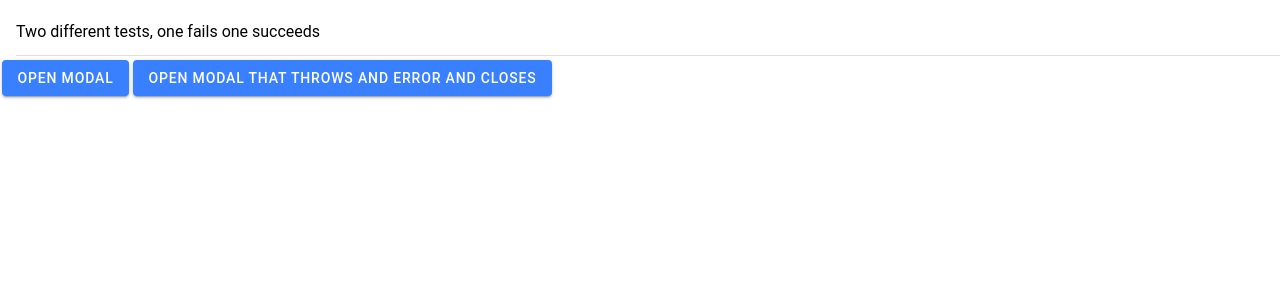
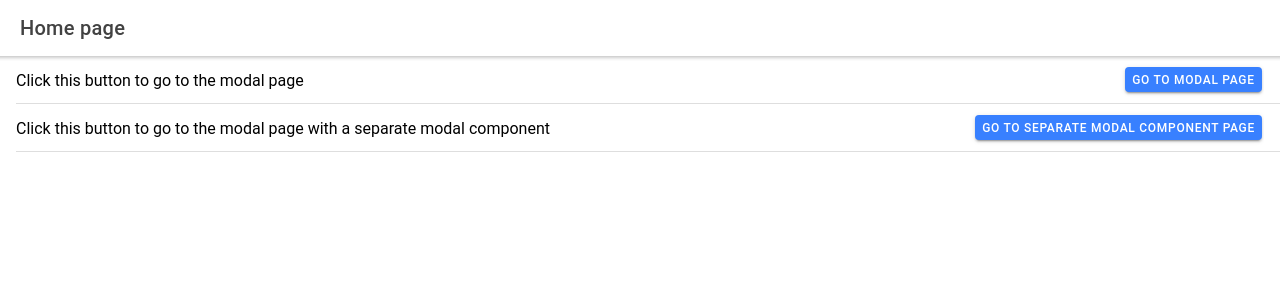
Before and after one commit to ldikmans/ionic-react-modal-bug, a React (Create React App) app: page / in a window 1280 px wide. Shown: the top 300 px of the page. Built offline with nearby package versions, Linux system fonts and the light colour scheme.

Commit message:
Revert "simplified routing"
This reverts commit 3fe76158893de81afa5176d337abc150d958ecc9.

```diff
--- a/src/App.tsx
+++ b/src/App.tsx
@@ -2,7 +2,9 @@ import React from 'react';
 import { Redirect, Route } from 'react-router-dom';
 import { IonApp, IonRouterOutlet } from '@ionic/react';
 import { IonReactRouter } from '@ionic/react-router';
+import Home from './pages/Home';
 import ModalExample from './pages/ModalExample';
+import SeparateModal from './pages/SeparateModal';
 
 /* Core CSS required for Ionic components to work properly */
 import '@ionic/react/css/core.css';
@@ -21,7 +23,8 @@ const App: React.FC = () => (
     <IonReactRouter>
       <IonRouterOutlet>
          <Route path="/modalPage" render={()=><ModalExample/>}  exact={true}/>
-        <Route path="/" render={() => <ModalExample/>} exact={true} />
+        <Route path="/separateModal" render={()=><SeparateModal/>} exact={true}/>
+        <Route path="/" render={() => <Home/>} exact={true} />
       </IonRouterOutlet>
     </IonReactRouter>
   </IonApp>
--- /dev/null
+++ b/src/components/DynamicModal.tsx
@@ -0,0 +1,38 @@
+import { IonButton, IonItem, IonLabel, IonModal } from '@ionic/react';
+import React from 'react';
+import { useHistory } from 'react-router';
+import './ExploreContainer.css';
+import ModalHeader from './ModalHeader';
+
+interface ContainerProps {
+    open: boolean,
+    setShowModal: Function
+ }
+
+const DynamicModal: React.FC<ContainerProps> = ({open, setShowModal}) => {
+
+  const history = useHistory();
+
+  function goToHomePage() {
+    setShowModal(false);
+    history.replace('/', {direction: 'back'});
+  }
+
+  return (
+      <IonModal
+        isOpen={open}
+        swipeToClose = {true}
+        cssClass = 'modal'
+      >
+        <ModalHeader title="This is content from a separate modal" setShowModal={setShowModal}/>
+        <IonItem>
+          <IonLabel>
+            Click this button to go to the home page
+            </IonLabel>
+          <IonButton onClick={() => { goToHomePage() }}>Go to home page</IonButton>
+        </IonItem>
+      </IonModal>
+  );
+};
+
+export default DynamicModal;
--- /dev/null
+++ b/src/components/ExploreContainer.css
@@ -0,0 +1,24 @@
+.container {
+  text-align: center;
+  position: absolute;
+  left: 0;
+  right: 0;
+  top: 50%;
+  transform: translateY(-50%);
+}
+
+.container strong {
+  font-size: 20px;
+  line-height: 26px;
+}
+
+.container p {
+  font-size: 16px;
+  line-height: 22px;
+  color: #8c8c8c;
+  margin: 0;
+}
+
+.container a {
+  text-decoration: none;
+}
--- /dev/null
+++ b/src/components/ExploreContainer.tsx
@@ -0,0 +1,38 @@
+import { IonButton, IonContent, IonItem, IonLabel } from '@ionic/react';
+import React, { Fragment } from 'react';
+import { useHistory } from 'react-router';
+import './ExploreContainer.css';
+
+interface ContainerProps { }
+
+const ExploreContainer: React.FC<ContainerProps> = () => {
+
+  const history = useHistory();
+
+  function goToModalPage() {
+    history.push('/modalPage');
+  }
+
+  function goToSeparateModalPage(){
+    history.push('/separateModal');
+  }
+
+  return (
+      <Fragment>
+        <IonItem routerLink="/modalPage">
+          <IonLabel>
+            Click this button to go to the modal page
+            </IonLabel>
+          <IonButton>Go to modal page</IonButton>
+        </IonItem>
+        <IonItem>
+          <IonLabel>
+            Click this button to go to the modal page with a separate modal component
+            </IonLabel>
+          <IonButton onClick={(event) => { event.preventDefault();goToSeparateModalPage() }}>Go to separate modal component page</IonButton>
+        </IonItem>
+      </Fragment>
+  );
+};
+
+export default ExploreContainer;
--- /dev/null
+++ b/src/pages/Home.css
@@ -0,0 +1,3 @@
+#home-page-visible{
+  display:block !important;
+}
--- /dev/null
+++ b/src/pages/Home.tsx
@@ -0,0 +1,21 @@
+import { IonContent, IonHeader, IonPage, IonTitle, IonToolbar } from '@ionic/react';
+import React from 'react';
+import ExploreContainer from '../components/ExploreContainer';
+import './Home.css';
+
+const Home: React.FC = () => {
+  return (
+    <IonPage>
+      <IonHeader>
+        <IonToolbar>
+          <IonTitle>Home page</IonTitle>
+        </IonToolbar>
+      </IonHeader>
+        <IonContent>
+        <ExploreContainer />
+      </IonContent>
+    </IonPage>
+  );
+};
+
+export default Home;
--- a/src/pages/ModalExample.tsx
+++ b/src/pages/ModalExample.tsx
@@ -1,57 +1,37 @@
-import {
-  IonButton,
-  IonContent,
-  IonItem,
-  IonList,
-  IonModal,
-  IonPage
-} from "@ionic/react";
-import React, { useState } from "react";
-import Posts from "../components/Posts";
-import ModalHeader from "../components/ModalHeader";
-import "./ModalExample.css";
+import { IonButton, IonContent, IonItem, IonList, IonModal, IonPage } from '@ionic/react';
+import React, { useState } from 'react';
+import Posts from '../components/Posts';
+import ModalHeader from '../components/ModalHeader';
+import './Home.css';
 
-interface ContainerProps {}
+interface ContainerProps { }
 
 const ExploreContainer: React.FC<ContainerProps> = () => {
     const [showModal, setShowModal] = useState(false);
     const [throwError, setThrowError] = useState(false);
 
-  function hideModal() {
-    console.log("hiding the modal");
+    function hideModal(){
+      console.log('hiding the modal');
+      setShowModal(false);
     }
+
+
 
   return (
     <IonPage id="home-page-visible">
     <IonContent>
     <IonList>
-          <IonItem>
-            <div tabIndex={0} />
-            Two different tests, one fails one succeeds
-          </IonItem>
+    <IonItem><div tabIndex={0} />Two different tests, one fails one succeeds</IonItem>
       <IonButton onClick={() => setShowModal(true)}>Open Modal</IonButton>
-          <IonButton
-            onClick={() => {
-              setShowModal(true);
-              setThrowError(true);
-            }}
-          >
-            Open Modal that throws and error and closes
-          </IonButton>
+      <IonButton onClick={() => {setShowModal(true); setThrowError(true)}}> Open Modal that throws and error and closes</IonButton>
     </IonList>
+
     </IonContent>
-      <IonModal
-        isOpen={showModal}
-        cssClass="modal"
-        onDidDismiss={() => {
-          hideModal();
-        }}
-      >
-        <ModalHeader
-          title="This is a modal with a header that can close"
-          setShowModal={setShowModal}
-        />
-        <Posts error={throwError} setShowModal={setShowModal} />
+     <IonModal isOpen={showModal}
+      cssClass='modal'
+      onDidDismiss={()=> {hideModal()}}>
+        <ModalHeader title="This is a modal with a header that can close" setShowModal={setShowModal} />
+        <Posts  error={throwError} setShowModal={setShowModal}/>
       </IonModal>
     </IonPage>
   );
--- /dev/null
+++ b/src/pages/SeparateModal.tsx
@@ -0,0 +1,19 @@
+import { IonButton, IonPage } from '@ionic/react';
+import React, { useState } from 'react';
+import DynamicModal from '../components/DynamicModal';
+import './Home.css';
+
+interface ContainerProps { }
+
+const ExploreContainer: React.FC<ContainerProps> = () => {
+    const [showModal, setShowModal] = useState(false);
+
+  return (
+    <IonPage id="home-page-visible">
+      <DynamicModal open={showModal} setShowModal={setShowModal}/>
+      <IonButton onClick={() => setShowModal(true)}>Show Modal</IonButton>
+    </IonPage>
+  );
+};
+
+export default ExploreContainer;
```
Also changed, not shown: src/pages/ModalExample.css (deleted). Lines whose indentation alone changed are shown as unchanged.
